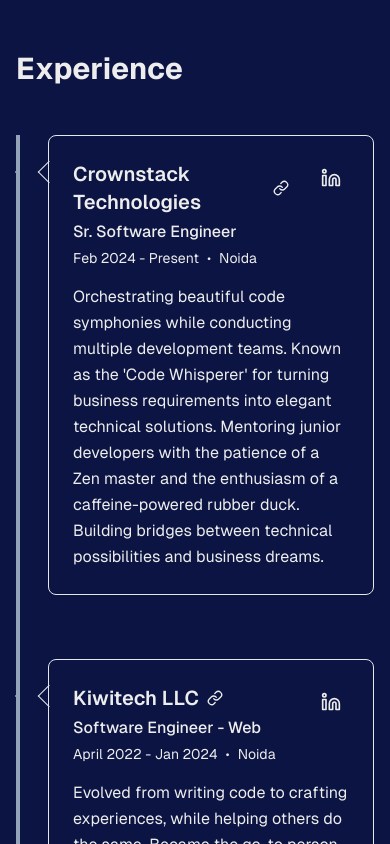
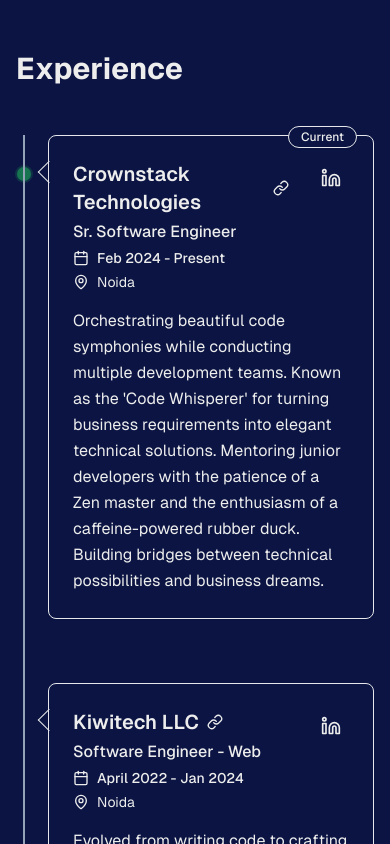
Before and after one commit to punna1958/Portfolio, a Next.js app: page / in a window 390 px wide. Shown: the part 1740-2584 px from the top of the page. Built offline with nearby package versions, Linux system fonts and the light colour scheme.

Commit message:
improving timeline ui

```diff
--- a/src/components/Experience.tsx
+++ b/src/components/Experience.tsx
@@ -16,7 +16,7 @@
         <div className="relative" ref={timelineRef}>
           {/* Animated Vertical Timeline Line */}
           <div
-            className="absolute left-0 top-0 h-full w-1 bg-slate-400  origin-top transition-transform duration-1000"
+            className="absolute left-[7px] sm:left-[7px] top-0 h-full w-0.5 bg-slate-400 origin-top transition-transform duration-1000"
             style={{
               zIndex: 1,
               transform: `scaleY(${timelineInView ? 1 : 0})`,
@@ -25,7 +25,7 @@
 
           <div className="space-y-16">
             {experiences.map((exp, index) => (
-              <ExperienceCard key={index} exp={exp} />
+              <ExperienceCard key={index} exp={exp} isCurrent={index === 0} />
             ))}
           </div>
         </div>
--- a/src/components/UI/ExperienceCard.tsx
+++ b/src/components/UI/ExperienceCard.tsx
@@ -1,10 +1,11 @@
 import { useState } from 'react';
 import { useInView } from '@/hooks/useInView';
-import { Calendar, Link, Linkedin, ExternalLink } from 'lucide-react';
+import { Calendar, Link, Linkedin, ExternalLink, MapPin } from 'lucide-react';
 import Modal from './Modal';
 
 const ExperienceCard = ({
   exp,
+  isCurrent = false,
 }: {
   exp: {
     company: string;
@@ -15,6 +16,7 @@
     companyUrl: string;
     linkedinUrl: string;
   };
+  isCurrent?: boolean;
 }) => {
   const [cardRef, isCardInView] = useInView({
     threshold: 0.2,
@@ -44,17 +46,18 @@
             : 'opacity-0 -translate-x-8'
         }`}
       >
-        {/* Timeline Dot */}
+        {isCurrent && (
+          <div
+            className={`absolute left-[1px] top-8 w-3.5 h-3.5 bg-[#22c55e] rounded-full transition-all duration-500 delay-300 ${
+              isCardInView ? 'scale-100 opacity-100' : 'scale-0 opacity-0'
+            } animate-pulse ring-2 ring-[#22c55e]/30`}
+            style={{ zIndex: 2 }}
+          />
+        )}
+
+        {/* Date Bubble - Hidden on mobile, visible on desktop */}
         <div
-          className={`absolute -left-[5px] top-8 w-2.5 h-2.5 rounded-full bg-slate-400 dark:bg-slate-600 border-4 border-background transition-all duration-500 delay-300 ${
-            isCardInView ? 'scale-100 opacity-100' : 'scale-0 opacity-0'
-          }`}
-          style={{ zIndex: 2 }}
-        />
-
-        {/* Date Bubble */}
-        <div
-          className={`absolute -left-28 top-7 flex items-center gap-2 text-sm text-foreground/60 transition-all duration-500 delay-200 ${
+          className={`hidden sm:flex absolute -left-28 top-7 items-center gap-2 text-sm text-foreground/60 transition-all duration-500 delay-200 ${
             isCardInView
               ? 'opacity-100 translate-x-0'
               : 'opacity-0 -translate-x-4'
@@ -68,10 +71,19 @@
 
         {/* Experience Card */}
         <div
-          className="ml-8 relative group cursor-pointer"
+          className="ml-8 sm:ml-8 relative group cursor-pointer"
           onClick={handleCardClick}
         >
-          <div className="bg-card border border-border p-6 rounded-lg relative shadow-sm transition-all duration-150 hover:scale-[1.02] hover:shadow-md">
+          <div className="bg-card border border-border rounded-lg relative shadow-sm transition-all duration-150 hover:scale-[1.02] hover:shadow-md p-6">
+            {isCurrent && (
+              <div
+                className="absolute -top-2.5 right-4 px-3 py-0.5 bg-[#0b1442] border border-border text-foreground text-xs font-medium rounded-full shadow-sm"
+                style={{ zIndex: 10 }}
+              >
+                Current
+              </div>
+            )}
+
             {/* Triangle Pointer */}
             <div
               className="absolute -left-2 top-7 w-4 h-4 rotate-45 border-l border-b border-border bg-card"
@@ -94,10 +106,24 @@
                     <span className="absolute left-0 right-0 -bottom-0.5 h-[2px] bg-foreground scale-x-0 group-hover:scale-x-100 transition-transform duration-150 ease-out origin-left" />
                   </span>
                 </h3>
-                <p className="text-foreground/60 font-medium">{exp.role}</p>
-                <div className="flex items-center gap-2 text-sm text-foreground/60">
+                <p className="font-medium text-foreground/60">{exp.role}</p>
+
+                {/* Mobile Date Display */}
+                <div className="flex sm:hidden items-center gap-2 text-sm text-foreground/60 mt-2">
+                  <Calendar className="h-4 w-4" />
+                  <span className="font-medium">{exp.period}</span>
+                </div>
+
+                {/* Desktop Location Display */}
+                <div className="hidden sm:flex items-center gap-2 text-sm text-foreground/60">
                   <span>{exp.period}</span>
                   <span>•</span>
+                  <span>{exp.location}</span>
+                </div>
+
+                {/* Mobile Location Display */}
+                <div className="flex sm:hidden items-center gap-2 text-sm text-foreground/60 mt-1">
+                  <MapPin className="h-4 w-4" />
                   <span>{exp.location}</span>
                 </div>
               </div>
```
